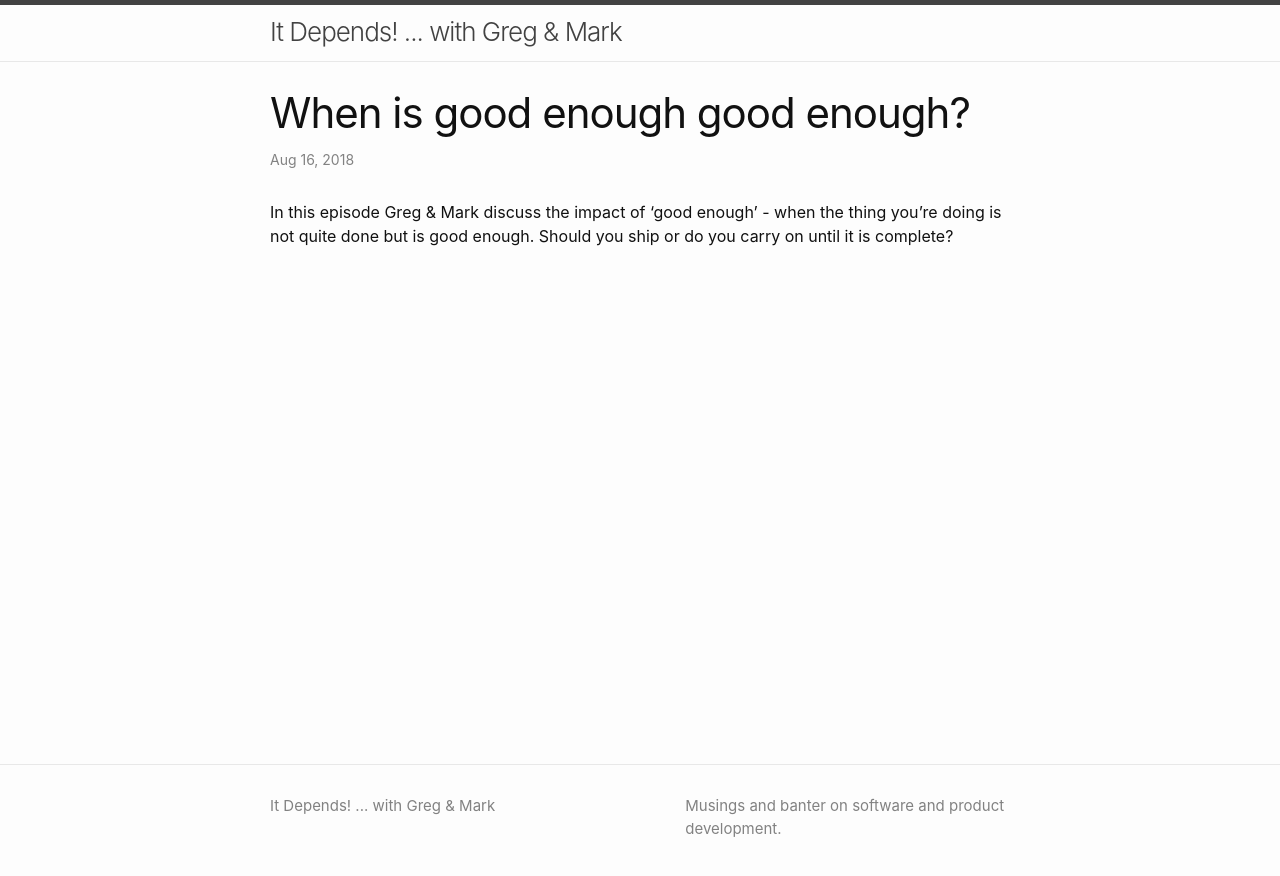
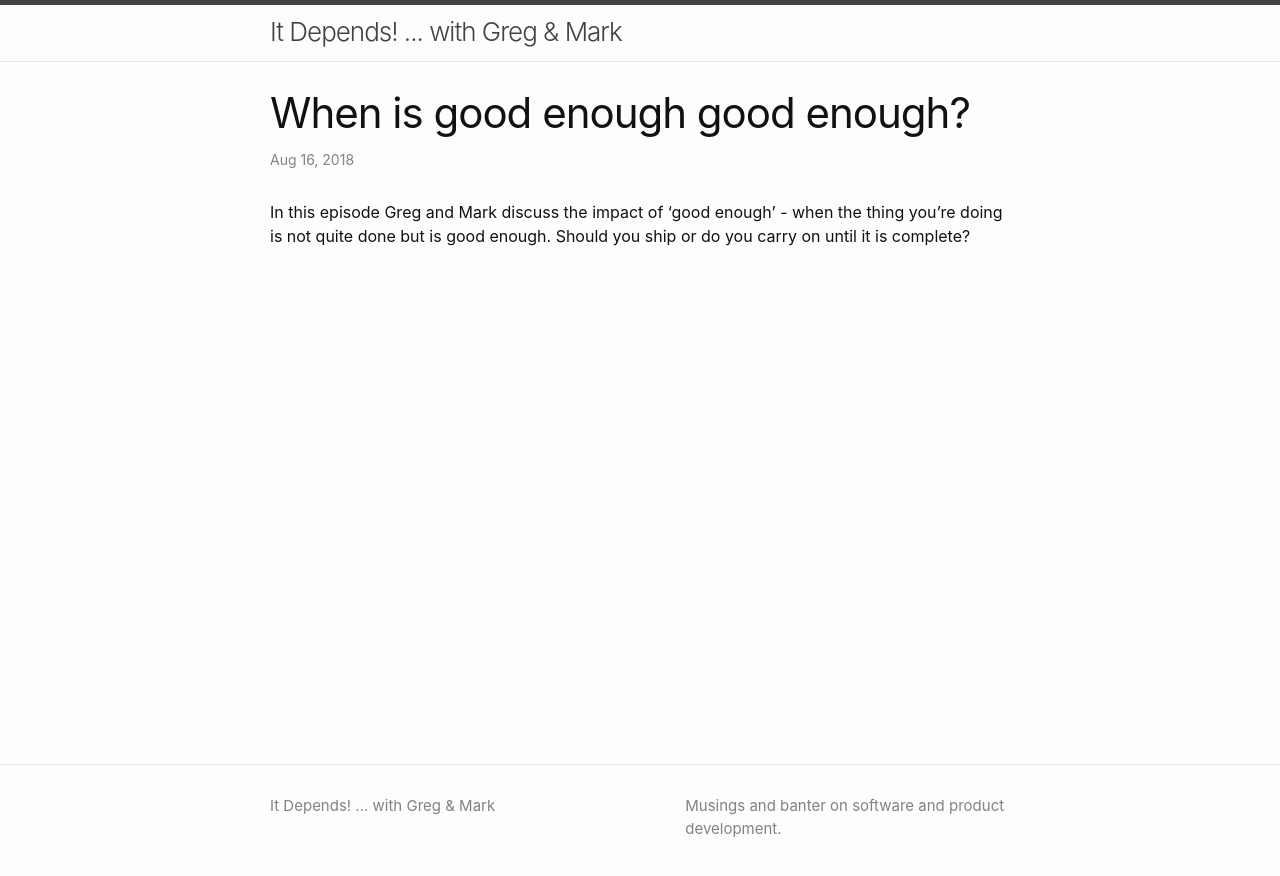
Before and after one commit to hepto/bitpicking, a Jekyll site: the page built from _posts/2018-08-16-when-is-good-enough-good-enough.markdown, in a window 1280 px wide. Shown: the top 876 px of the page. Built offline with Jekyll 4.4.1, drawn with Linux system fonts in a browser that asks for light colours.

Commit message:
Fix error in domain and remove un-encoded ampersand

```diff
--- a/_config.yml
+++ b/_config.yml
@@ -17,7 +17,7 @@
 # email: your-email@example.com
 description: Musings and banter on software and product development.
 # baseurl: "" # the subpath of your site, e.g. /blog
-url: "https://itdepends.withgregandmark.com" # the base hostname & protocol for your site, e.g. http://example.com
+url: "https://itdepends.withgregandmark.co.uk" # the base hostname & protocol for your site, e.g. http://example.com
 # twitter_username: jekyllrb
 # github_username:  jekyll
 
--- a/_posts/2018-08-16-when-is-good-enough-good-enough.markdown
+++ b/_posts/2018-08-16-when-is-good-enough-good-enough.markdown
@@ -14,4 +14,4 @@
 podcast_length: 22675546
 
 ---
-In this episode Greg & Mark discuss the impact of 'good enough' - when the thing you're doing is not quite done but is good enough.  Should you ship or do you carry on until it is complete?
+In this episode Greg and Mark discuss the impact of 'good enough' - when the thing you're doing is not quite done but is good enough.  Should you ship or do you carry on until it is complete?
```
